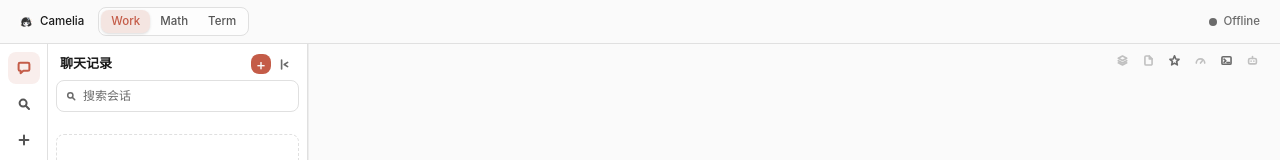
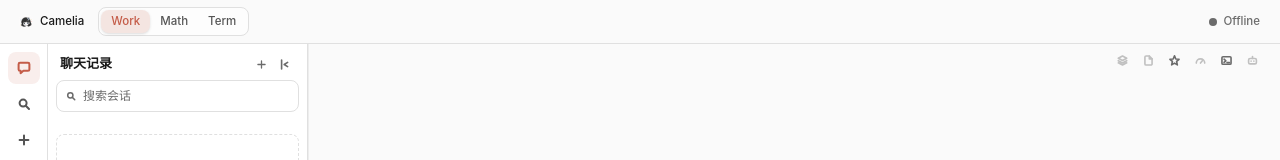
Before and after one commit to CameliaDev/Camelia-Agent, a React (Vite) app in the folder packages/ui/: page / in a window 1280 px wide. Shown: the top 160 px of the page. Built offline with nearby package versions, Linux system fonts and the light colour scheme; a web font is replaced by a local one.

Commit message:
fix(ui): quiet New Session + and focus centred blank chat
Replace the terracotta accent fill on the session-rail + control with a
ghost icon matching other rail chrome. Keep one blank conversation at a
time and land the caret in the centred composer after new_session.

```diff
--- a/packages/ui/src/components/SessionRail.tsx
+++ b/packages/ui/src/components/SessionRail.tsx
@@ -201,11 +201,11 @@ export function SessionRail(): ReactNode {
             data-new-session
             aria-label={tr('rail.new')}
             title={tr('rail.new')}
-            className="grid h-5 w-5 place-items-center rounded-md bg-accent text-[15px] font-medium leading-none text-base hover:bg-accent-2"
+            className="grid h-5 w-5 place-items-center rounded text-ink-3 hover:bg-hover hover:text-ink"
             onClick={newSession}
-          >
-            <span aria-hidden>+</span>
-          </button>
+            >
+              <Icon name="plus" size={13} strokeWidth={1.6} />
+            </button>
           <button
             type="button"
             aria-label={tr('sessions.collapse')}
--- a/packages/ui/src/state/new-session.ts
+++ b/packages/ui/src/state/new-session.ts
@@ -5,7 +5,8 @@
  * and they have to do exactly the same thing. Blank sessions are reused: if the active
  * projection is already fresh, we only focus the composer; otherwise the engine's
  * `new_session` reuses an unused blank of the same kind (or creates one), then we
- * `select_session` so the SSE stream follows and bootstrap refreshes the rail.
+ * `select_session` so the SSE stream follows and bootstrap refreshes the rail. The
+ * composer is centred whenever the active session is fresh (see `isFreshChatSession`).
  * @module
  */
 
@@ -20,14 +21,21 @@ function focusComposer(): void {
   document.querySelector<HTMLTextAreaElement>('[data-composer] textarea')?.focus();
 }
 
+/** Focus now and once more after React/SSE remount the centred composer. */
+function focusComposerSoon(): void {
+  focusComposer();
+  window.setTimeout(() => focusComposer(), 0);
+}
+
 export function useNewSession(): () => void {
   const { query: queryEngine, setActiveSession, dispatch, snapshot, activeSessionId } = useUiState();
   const { mode } = useMode();
   return useCallback(() => {
     const kind = mode === 'math' ? 'math' : mode === 'term' ? 'term' : 'work';
-    // Already on an unused blank — do not pile another row in the rail.
+    // Already on an unused blank — do not pile another row in the rail; land the caret
+    // in the centred composer so "new chat" still feels like arriving at a clean slate.
     if (activeSessionId && isFreshChatSession(snapshot)) {
-      focusComposer();
+      focusComposerSoon();
       return;
     }
     queryEngine<{ sessionId: string }>(makeCommand('new_session', { kind }))
@@ -37,11 +45,12 @@ export function useNewSession(): () => void {
         // Same path as clicking a rail row: switch the SSE stream so bootstrap
         // reloads this session's (empty) projection and the sessions list.
         dispatch(makeCommand('select_session', { sessionId: res.sessionId }));
+        focusComposerSoon();
       })
       .catch(() => {
         // Focus still lands in the composer below, so a failed round-trip leaves the user
         // where they were, ready to type, rather than on an error screen.
+        focusComposerSoon();
       });
-    focusComposer();
   }, [queryEngine, setActiveSession, dispatch, mode, snapshot, activeSessionId]);
 }
```
